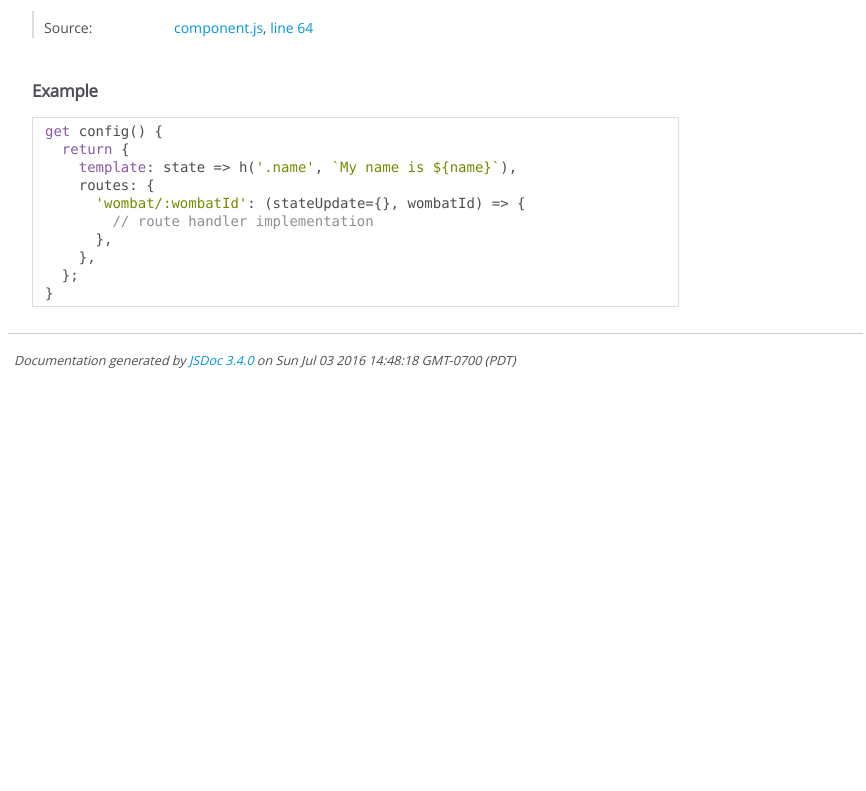
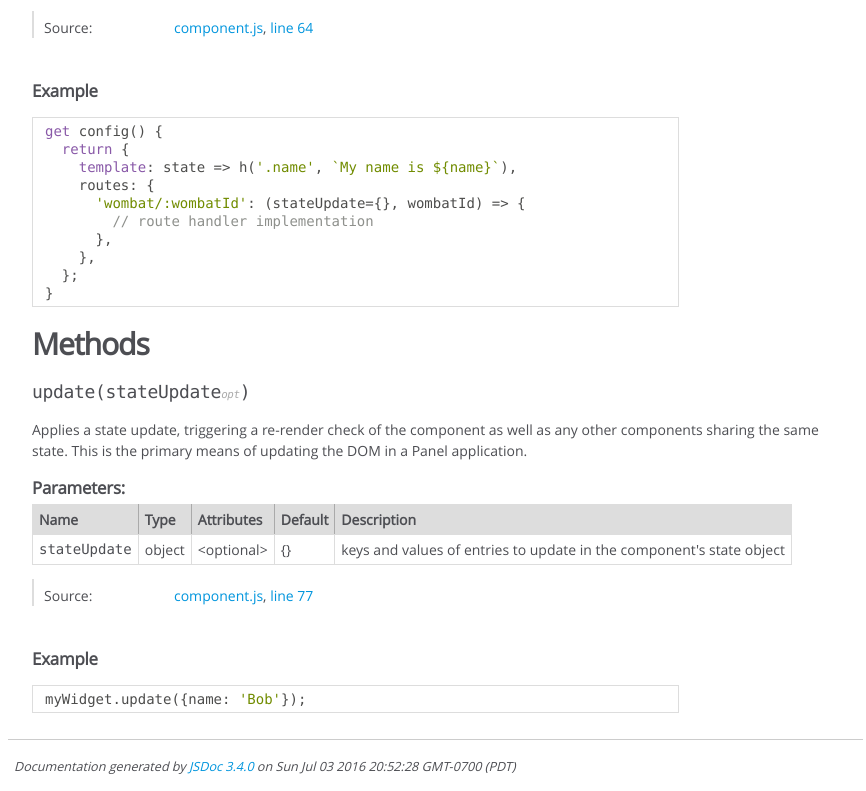
Before and after one commit to yangxin1994/panel, a website: page doc/Component.html in a window 1280 px wide. Shown: the part 1450-2241 px from the top of the page, without its empty margins (0-866 px from the left). Before the commit the page ends 1835 px from the top, so only its background shows below. Drawn offline with Linux system fonts and the light colour scheme.

Commit message:
Component.update docs

```diff
--- a/doc/Component.html
+++ b/doc/Component.html
@@ -477,6 +477,169 @@ either by including the tag in HTML markup, or by using the DOM API method
 
 
 
+        <h3 class="subsection-title">Methods</h3>
+
+
+
+
+
+
+    <h4 class="name" id="update"><span class="type-signature"></span>update<span class="signature">(stateUpdate<span class="signature-attributes">opt</span>)</span><span class="type-signature"></span></h4>
+
+
+
+
+
+<div class="description">
+    Applies a state update, triggering a re-render check of the component as
+well as any other components sharing the same state. This is the primary
+means of updating the DOM in a Panel application.
+</div>
+
+
+
+
+
+
+
+
+
+    <h5>Parameters:</h5>
+
+
+<table class="params">
+    <thead>
+    <tr>
+
+        <th>Name</th>
+
+
+        <th>Type</th>
+
+
+        <th>Attributes</th>
+
+
+
+        <th>Default</th>
+
+
+        <th class="last">Description</th>
+    </tr>
+    </thead>
+
+    <tbody>
+
+
+        <tr>
+
+                <td class="name"><code>stateUpdate</code></td>
+
+
+            <td class="type">
+
+
+<span class="param-type">object</span>
+
+
+
+            </td>
+
+
+                <td class="attributes">
+
+                    &lt;optional><br>
+
+
+
+
+
+                </td>
+
+
+
+                <td class="default">
+
+                    {}
+
+                </td>
+
+
+            <td class="description last">keys and values of entries to update in
+the component's state object</td>
+        </tr>
+
+
+    </tbody>
+</table>
+
+
+
+
+
+
+<dl class="details">
+
+
+
+
+
+
+
+
+
+
+
+
+
+
+
+
+
+
+
+
+
+
+
+
+
+
+    <dt class="tag-source">Source:</dt>
+    <dd class="tag-source"><ul class="dummy"><li>
+        <a href="component.js.html">component.js</a>, <a href="component.js.html#line77">line 77</a>
+    </li></ul></dd>
+
+
+
+
+
+
+
+</dl>
+
+
+
+
+
+
+
+
+
+
+
+
+
+
+
+    <h5>Example</h5>
+
+    <pre class="prettyprint"><code>myWidget.update({name: 'Bob'});</code></pre>
+
+
+
+
+
 
 
 
@@ -497,7 +660,7 @@ either by including the tag in HTML markup, or by using the DOM API method
 <br class="clear">
 
 <footer>
-    Documentation generated by <a href="https://github.com/jsdoc3/jsdoc">JSDoc 3.4.0</a> on Sun Jul 03 2016 14:48:18 GMT-0700 (PDT)
+    Documentation generated by <a href="https://github.com/jsdoc3/jsdoc">JSDoc 3.4.0</a> on Sun Jul 03 2016 20:52:28 GMT-0700 (PDT)
 </footer>
 
 <script> prettyPrint(); </script>
```
Also changed, not shown: doc/component.js.html (+27 -18 lines), doc/index.html (+1 -1 lines), doc/index.js.html (+1 -1 lines), doc/module-panel.html (+1 -1 lines), lib/component.js.
